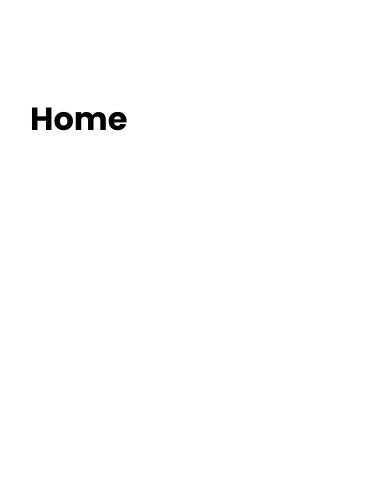
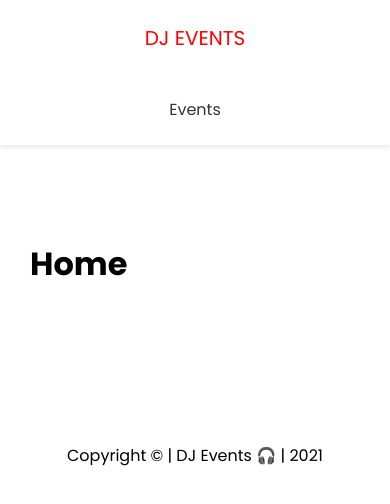
Before and after one commit to VisheshSingh/dj-events-frontend, a Next.js app: page / in a window 390 px wide. Shown: the top 504 px of the page. Built offline with nearby package versions, Linux system fonts and the light colour scheme.

Commit message:
Header 🧕 & Footer 🦶

```diff
--- /dev/null
+++ b/components/Footer.js
@@ -0,0 +1,13 @@
+import React from 'react';
+import Link from 'next/link';
+import styles from '../styles/Footer.module.css';
+
+const Footer = () => {
+  return (
+    <footer className={styles.footer}>
+      <p>Copyright &copy; | DJ Events 🎧 | {new Date().getFullYear()}</p>
+    </footer>
+  );
+};
+
+export default Footer;
--- /dev/null
+++ b/components/Header.js
@@ -0,0 +1,25 @@
+import React from 'react';
+import Link from 'next/link';
+import styles from '../styles/Header.module.css';
+
+const Header = () => {
+  return (
+    <header className={styles.header}>
+      <div className={styles.logo}>
+        <Link href='/'>
+          <a>DJ Events</a>
+        </Link>
+      </div>
+
+      <nav>
+        <ul>
+          <li>
+            <Link href='/events'>Events</Link>
+          </li>
+        </ul>
+      </nav>
+    </header>
+  );
+};
+
+export default Header;
--- a/components/Layout.js
+++ b/components/Layout.js
@@ -2,6 +2,8 @@ import React from 'react';
 import Head from 'next/head';
 
 import styles from '../styles/Layout.module.css';
+import Header from './Header';
+import Footer from './Footer';
 
 const Layout = ({ title, description, keywords, children }) => {
   return (
@@ -11,7 +13,9 @@ const Layout = ({ title, description, keywords, children }) => {
         <meta id='description' name={description} />
         <meta id='keywords' name={keywords} />
       </Head>
+      <Header />
       <div className={styles.container}>{children}</div>
+      <Footer />
     </div>
   );
 };
--- /dev/null
+++ b/styles/Footer.module.css
@@ -0,0 +1,8 @@
+.footer {
+  margin: 100px 0 40px;
+  text-align: center;
+}
+
+.footer p {
+  margin: 5px 0;
+}
--- /dev/null
+++ b/styles/Header.module.css
@@ -0,0 +1,56 @@
+.header {
+  display: flex;
+  justify-content: space-between;
+  align-items: center;
+  background: #fff;
+  color: #333;
+  height: 60px;
+  padding: 0 30px;
+  box-shadow: 0 2px 5px rgba(0, 0, 0, 0.1);
+}
+
+.header a {
+  color: #333;
+  margin-right: 20px;
+}
+
+.header a:hover {
+  color: #000;
+}
+.header ul {
+  display: flex;
+  align-items: center;
+  justify-content: center;
+  list-style: none;
+}
+
+.logo {
+  color: red;
+  font-size: 20px;
+  text-transform: uppercase;
+}
+
+.logo a {
+  color: red;
+}
+
+@media (max-width: 768px) {
+  .header {
+    flex-direction: column;
+    height: auto;
+  }
+
+  .header ul {
+    margin: 20px 0;
+    flex-direction: column;
+    text-align: center;
+  }
+
+  .header a {
+    margin-right: 0;
+  }
+
+  .logo {
+    margin: 20px 0;
+  }
+}
```
